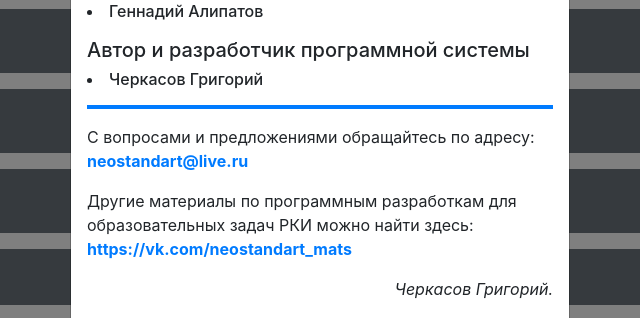
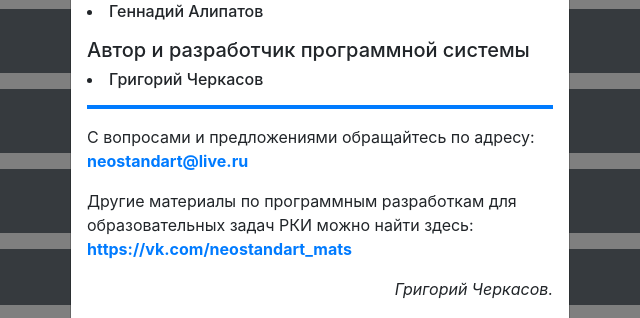
Before and after one commit to neostandart/mobclass, a plain HTML site: page index.html in a window 1280 px wide. Both pictures are taken after a click on the button 1197 px from the left and 24 px from the top of the page. Shown: the part 312-630 px from the top of the page, 320-960 px from the left. Drawn offline with Linux system fonts and the light colour scheme.

Commit message:
Update index.html (fix: About text)

```diff
--- a/index.html
+++ b/index.html
@@ -45,7 +45,7 @@
 
 					<h5 class="mt-3">Автор и разработчик программной системы</h5>
 					<ui>
-						<li class="h6">Черкасов Григорий</li>
+						<li class="h6">Григорий Черкасов</li>
 					</ui>
 
 					<div class="my-3 bg-primary" style="height: 4px;"></div>
@@ -54,7 +54,7 @@
 
 						<p>Другие материалы по программным разработкам для образовательных задач РКИ можно найти здесь: <a href="https://vk.com/neostandart_mats" class="alert-link">https://vk.com/neostandart_mats</a></p>
 
-						<p class="font-italic text-right">Черкасов Григорий.</p>
+						<p class="font-italic text-right">Григорий Черкасов.</p>
 				</div>
 				<div class="modal-footer">
 					<button type="button" class="btn btn-secondary" data-dismiss="modal">Закрыть</button>
```
